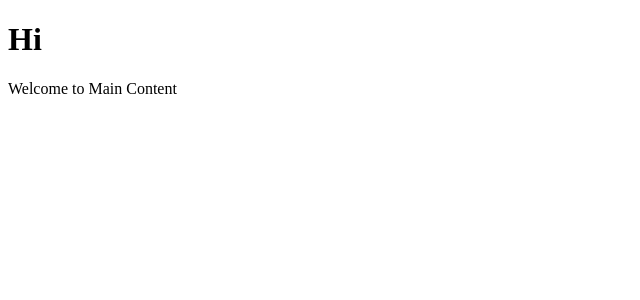
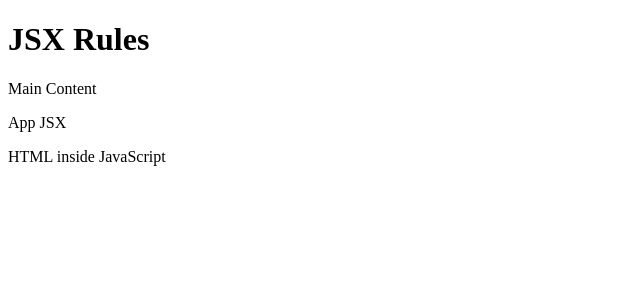
Before and after one commit to Shriram-RZ/React-Learning, a React (Vite) app: page / in a window 1280 px wide. Shown: the top 300 px of the page, without its empty margins (0-640 px from the left). Built offline with nearby package versions, Linux system fonts and the light colour scheme.

Commit message:
JSX Rules

```diff
--- a/src/App.jsx
+++ b/src/App.jsx
@@ -1,6 +1,7 @@
 
 import Footer from "./components/Footer";
 import Header from "./components/Header";
+import JSXRules from "./components/JSXRules";
 import Main from "./components/Main";
 import WelcomeMessage from "./components/WelcomeMessage";
 
@@ -15,7 +16,8 @@ function App(){
       Main Content
     </article>
   </section> */}
-  <WelcomeMessage></WelcomeMessage>
+  {/* <WelcomeMessage></WelcomeMessage> */}
+  <JSXRules></JSXRules>
 
   </>;
 }
--- /dev/null
+++ b/src/components/JSXRules.jsx
@@ -0,0 +1,16 @@
+import React from 'react'
+
+const JSXRules = () => {
+  return (
+    <><h1>JSX Rules</h1>
+    <section>
+        <p>Main Content</p>
+        <p>App JSX</p>
+        <p>HTML inside JavaScript</p>
+
+    </section>
+    </>
+  )
+}
+
+export default JSXRules
```
